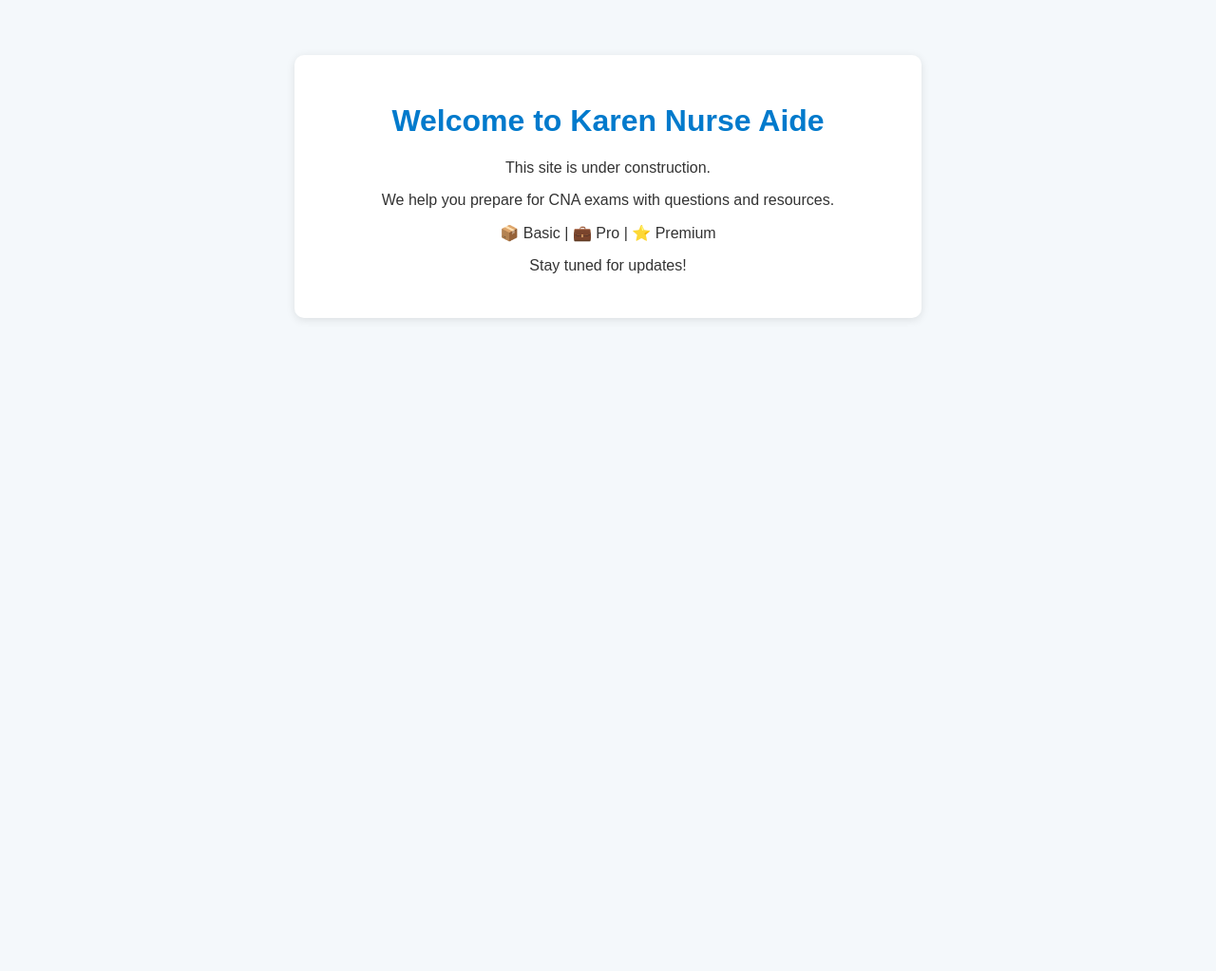
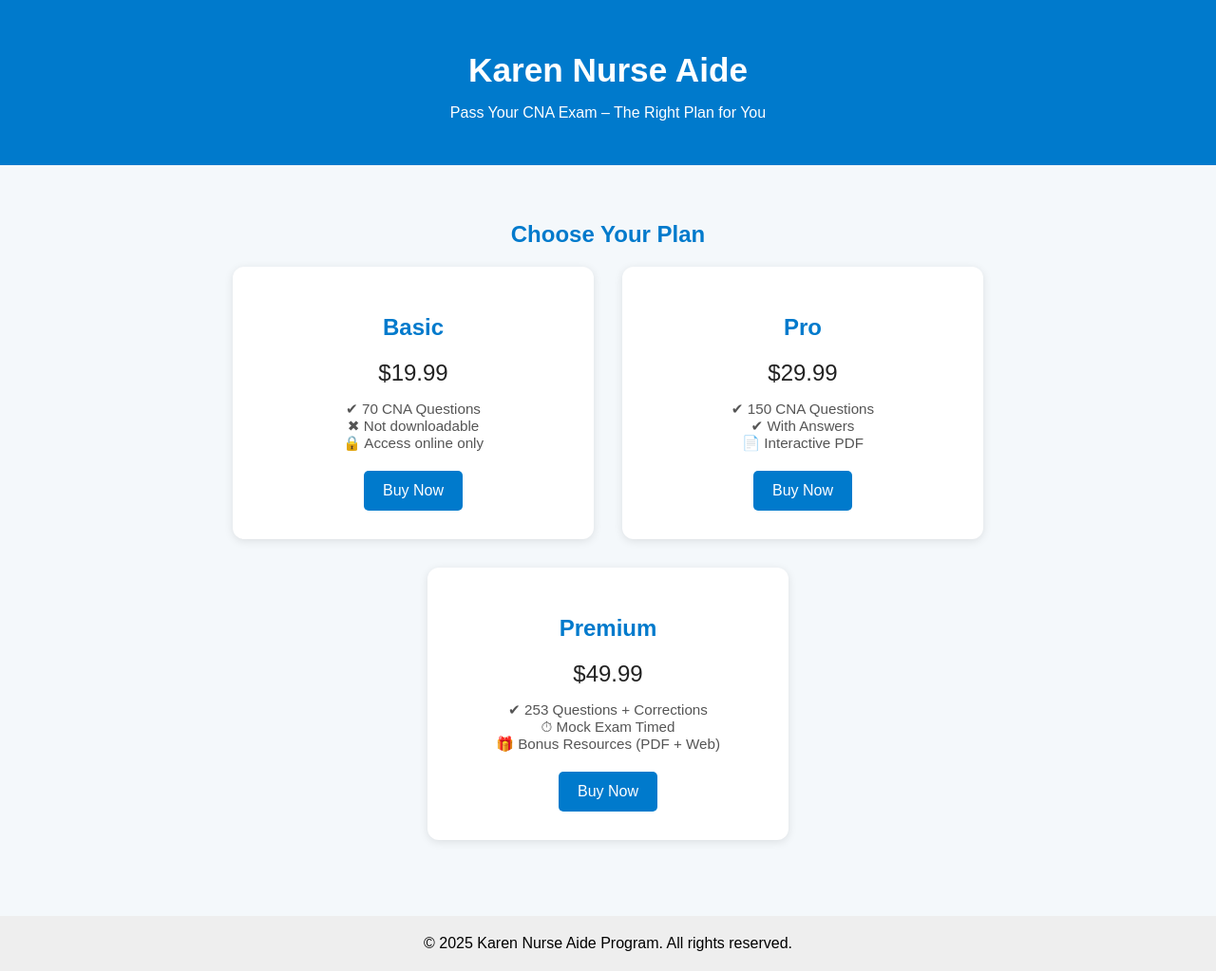
Before and after one commit to karen24-sql/karenurseaide.github.io, a plain HTML site: page index.html in a window 1280 px wide. Shown: the whole page at 95% size. Before the commit the page ends 800 px from the top, so only its background shows below. Drawn offline with Linux system fonts and the light colour scheme.

Commit message:
Add files via upload
add update html

```diff
--- a/index.html
+++ b/index.html
@@ -1,37 +1,61 @@
 <!DOCTYPE html>
 <html lang="en">
 <head>
-  <meta charset="UTF-8" />
-  <meta name="viewport" content="width=device-width, initial-scale=1.0" />
-  <title>Karen Nurse Aide</title>
+  <meta charset="UTF-8">
+  <meta name="viewport" content="width=device-width, initial-scale=1.0">
+  <title>Karen Nurse Aide – CNA Prep Plans</title>
   <style>
-    body {
-      font-family: Arial, sans-serif;
-      background-color: #f4f8fb;
-      color: #333;
-      text-align: center;
-      padding: 50px;
+    body { font-family: Arial, sans-serif; background: #f4f8fb; margin: 0; padding: 0; }
+    header { background: #007acc; color: white; padding: 30px 0; text-align: center; }
+    .container { max-width: 1100px; margin: auto; padding: 40px 20px; }
+    .plans { display: flex; flex-wrap: wrap; gap: 30px; justify-content: center; }
+    .plan {
+      background: white; border-radius: 12px; box-shadow: 0 2px 10px rgba(0,0,0,0.1);
+      padding: 30px; max-width: 320px; text-align: center; flex: 1 1 300px;
     }
-    h1 {
-      color: #007acc;
+    h1 { font-size: 2.2em; margin-bottom: 10px; }
+    h2 { color: #007acc; }
+    .price { font-size: 1.5em; margin: 15px 0; color: #222; }
+    .desc { font-size: 0.95em; color: #555; margin-bottom: 20px; }
+    .btn {
+      background-color: #007acc; color: white; padding: 12px 20px;
+      text-decoration: none; border-radius: 5px; display: inline-block;
     }
-    .container {
-      max-width: 600px;
-      margin: auto;
-      background: white;
-      padding: 30px;
-      border-radius: 10px;
-      box-shadow: 0 2px 10px rgba(0,0,0,0.1);
-    }
+    footer { background: #eee; text-align: center; padding: 20px; margin-top: 40px; }
   </style>
 </head>
 <body>
+  <header>
+    <h1>Karen Nurse Aide</h1>
+    <p>Pass Your CNA Exam – The Right Plan for You</p>
+  </header>
+
   <div class="container">
-    <h1>Welcome to Karen Nurse Aide</h1>
-    <p>This site is under construction.</p>
-    <p>We help you prepare for CNA exams with questions and resources.</p>
-    <p>📦 Basic | 💼 Pro | ⭐ Premium</p>
-    <p>Stay tuned for updates!</p>
+    <h2 style="text-align:center;">Choose Your Plan</h2>
+    <div class="plans">
+      <div class="plan">
+        <h2>Basic</h2>
+        <div class="price">$19.99</div>
+        <p class="desc">✔ 70 CNA Questions<br>✖ Not downloadable<br>🔒 Access online only</p>
+        <a class="btn" href="#">Buy Now</a>
+      </div>
+      <div class="plan">
+        <h2>Pro</h2>
+        <div class="price">$29.99</div>
+        <p class="desc">✔ 150 CNA Questions<br>✔ With Answers<br>📄 Interactive PDF</p>
+        <a class="btn" href="#">Buy Now</a>
+      </div>
+      <div class="plan">
+        <h2>Premium</h2>
+        <div class="price">$49.99</div>
+        <p class="desc">✔ 253 Questions + Corrections<br>⏱ Mock Exam Timed<br>🎁 Bonus Resources (PDF + Web)</p>
+        <a class="btn" href="#">Buy Now</a>
+      </div>
+    </div>
   </div>
+
+  <footer>
+    &copy; 2025 Karen Nurse Aide Program. All rights reserved.
+  </footer>
 </body>
 </html>
```
